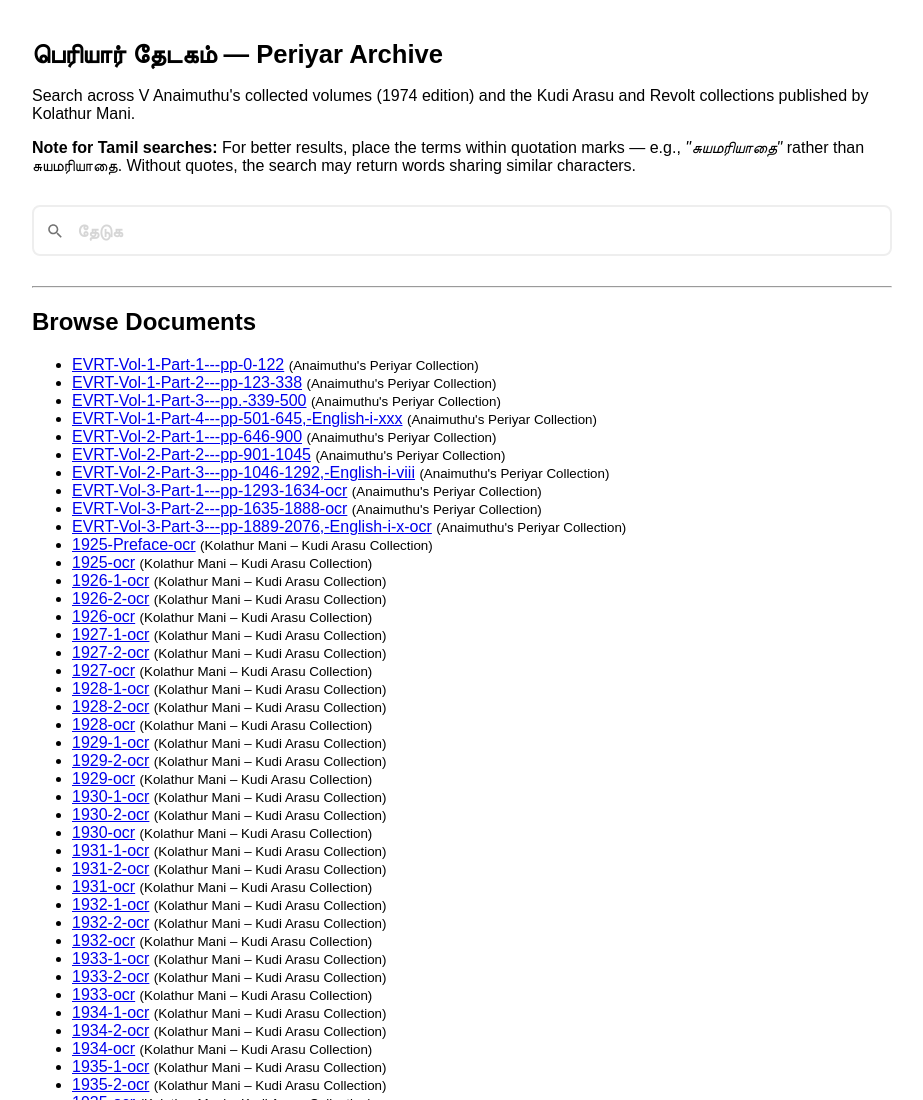
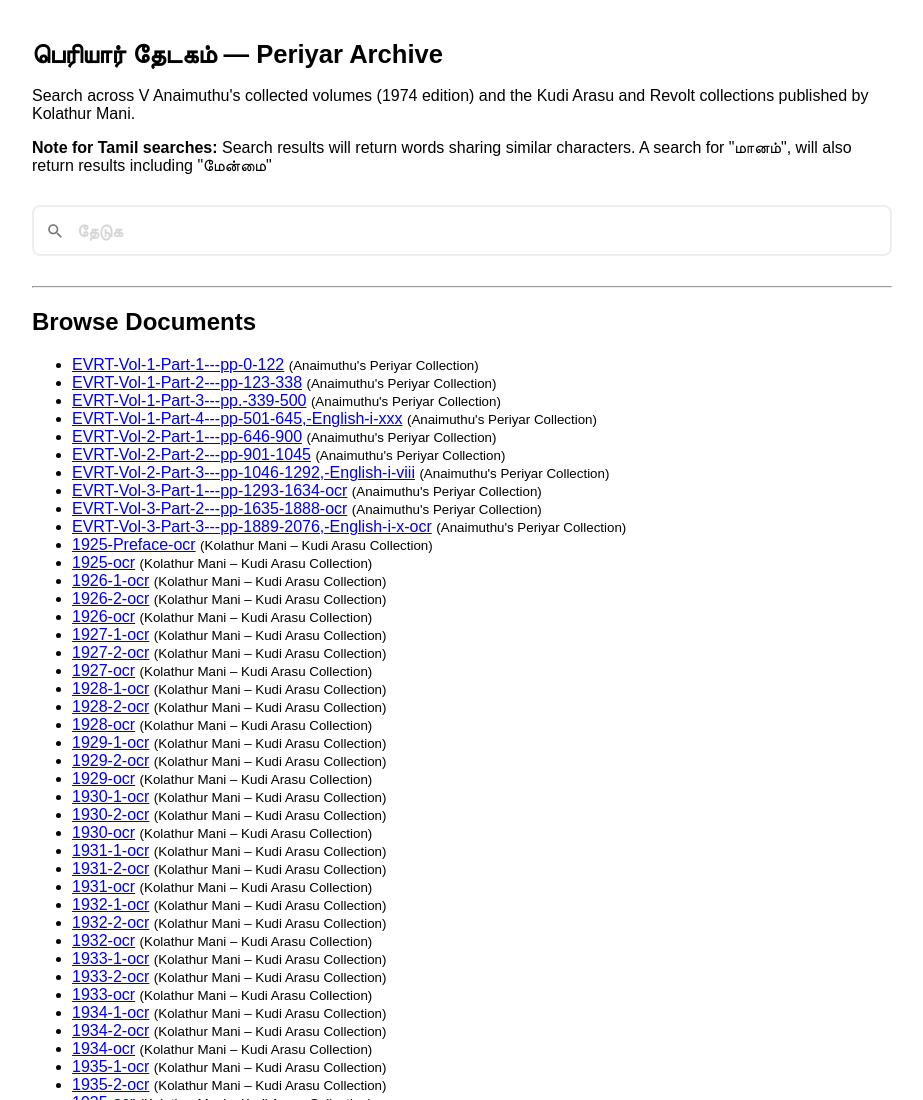
Before and after one commit to GaneshwarS/periyar-archive, a plain HTML site: page docs/index.html in a window 1280 px wide. Shown: the top 1100 px of the page, without its empty margins (178-1101 px from the left). Drawn offline with Linux system fonts and the light colour scheme.

Commit message:
Update description

```diff
--- a/docs/index.html
+++ b/docs/index.html
@@ -13,7 +13,7 @@
 <body>
 <h1>பெரியார் தேடகம் — Periyar Archive</h1>
 <p>Search across V Anaimuthu's collected volumes (1974 edition) and the Kudi Arasu and Revolt collections published by Kolathur Mani.</p>
-<p><strong>Note for Tamil searches:</strong> For better results, place the terms within quotation marks — e.g., <em>"சுயமரியாதை"</em> rather than சுயமரியாதை. Without quotes, the search may return words sharing similar characters.</p>
+<p><strong>Note for Tamil searches:</strong> Search results will return words sharing similar characters. A search for "மானம்", will also return results including "மேன்மை"</p>
 <div id="search"></div>
 <script src="pagefind/pagefind-ui.js"></script>
 <script>
```
